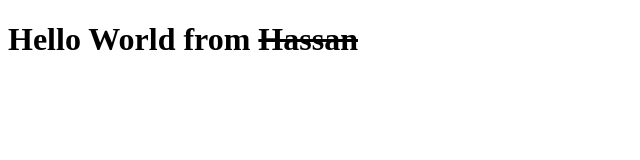
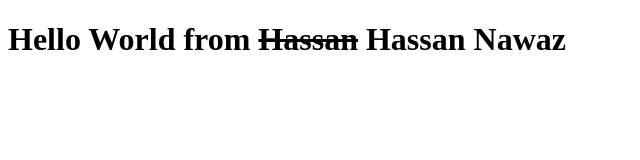
Before and after one commit to HassanNawaz-cpu/Bootcamp-2020, a plain HTML site: page index.html in a window 1280 px wide. Shown: the whole page, without its empty margins (0-640 px from the left). Drawn offline with Linux system fonts and the light colour scheme.

Commit message:
Update index.html

```diff
--- a/index.html
+++ b/index.html
@@ -7,7 +7,7 @@
 </head>
 <body>
     <div>
-        <h1>Hello World from <s>Hassan</s> </h1>
+        <h1>Hello World from <s>Hassan</s> Hassan Nawaz </h1>
     </div>
 
 </body>
```
